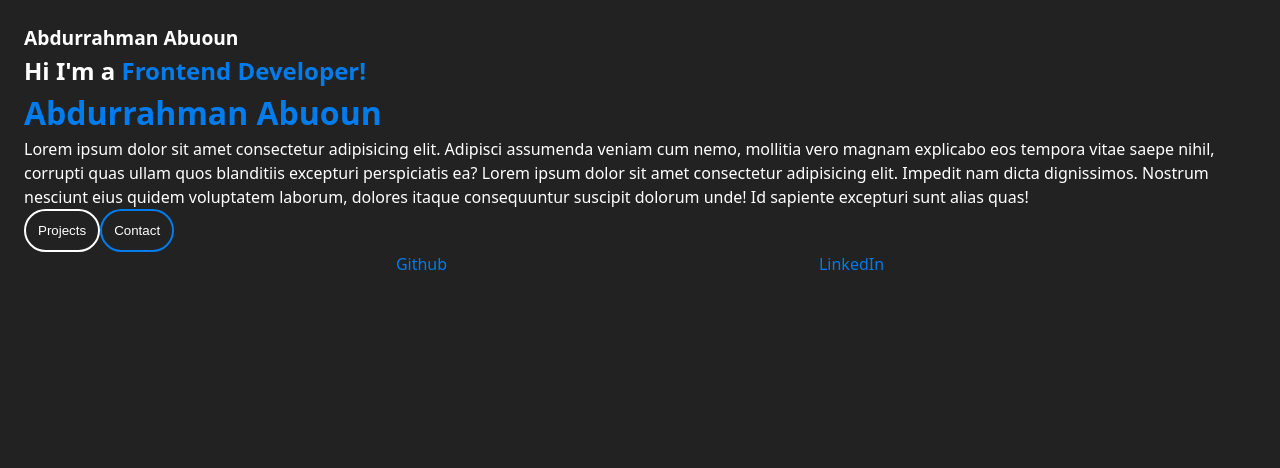
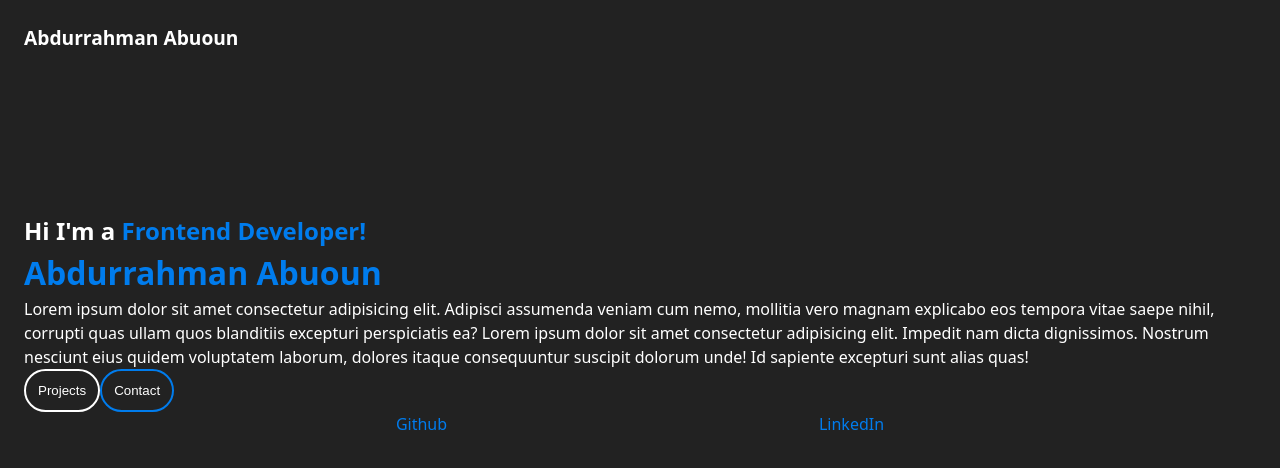
Before and after one commit to abdurman1/myportfolio, a React (Vite) app: page / in a window 1280 px wide. Shown: the top 468 px of the page. Built offline with nearby package versions, Linux system fonts and the light colour scheme.

Commit message:
May 16, 2025, 2:03 PM

```diff
--- a/src/App.css
+++ b/src/App.css
@@ -48,3 +48,7 @@ button {
 .blue {
     border: 2px solid #007ced;
 }
+
+.intro {
+    margin-top: 10rem;
+}
```
